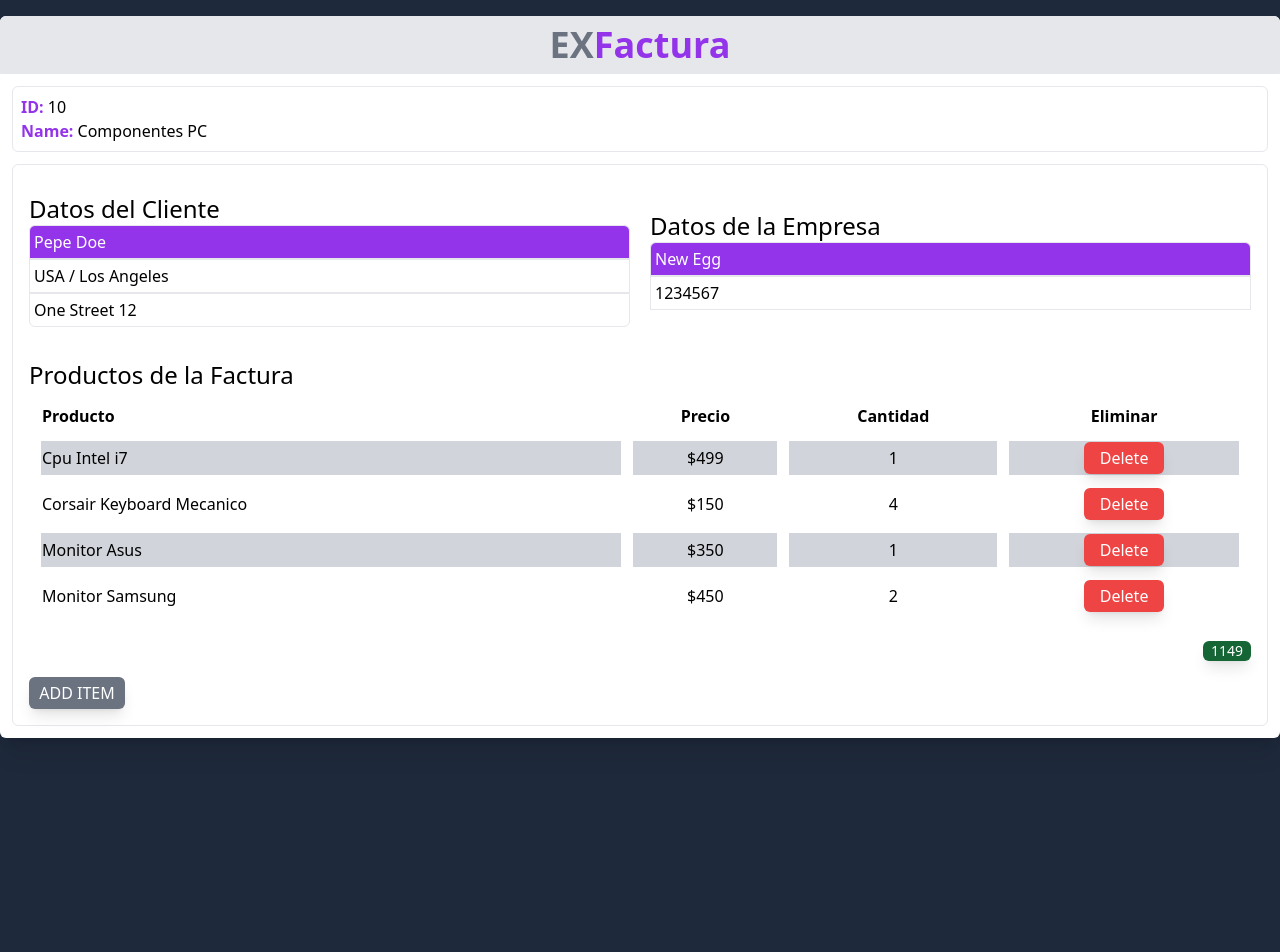
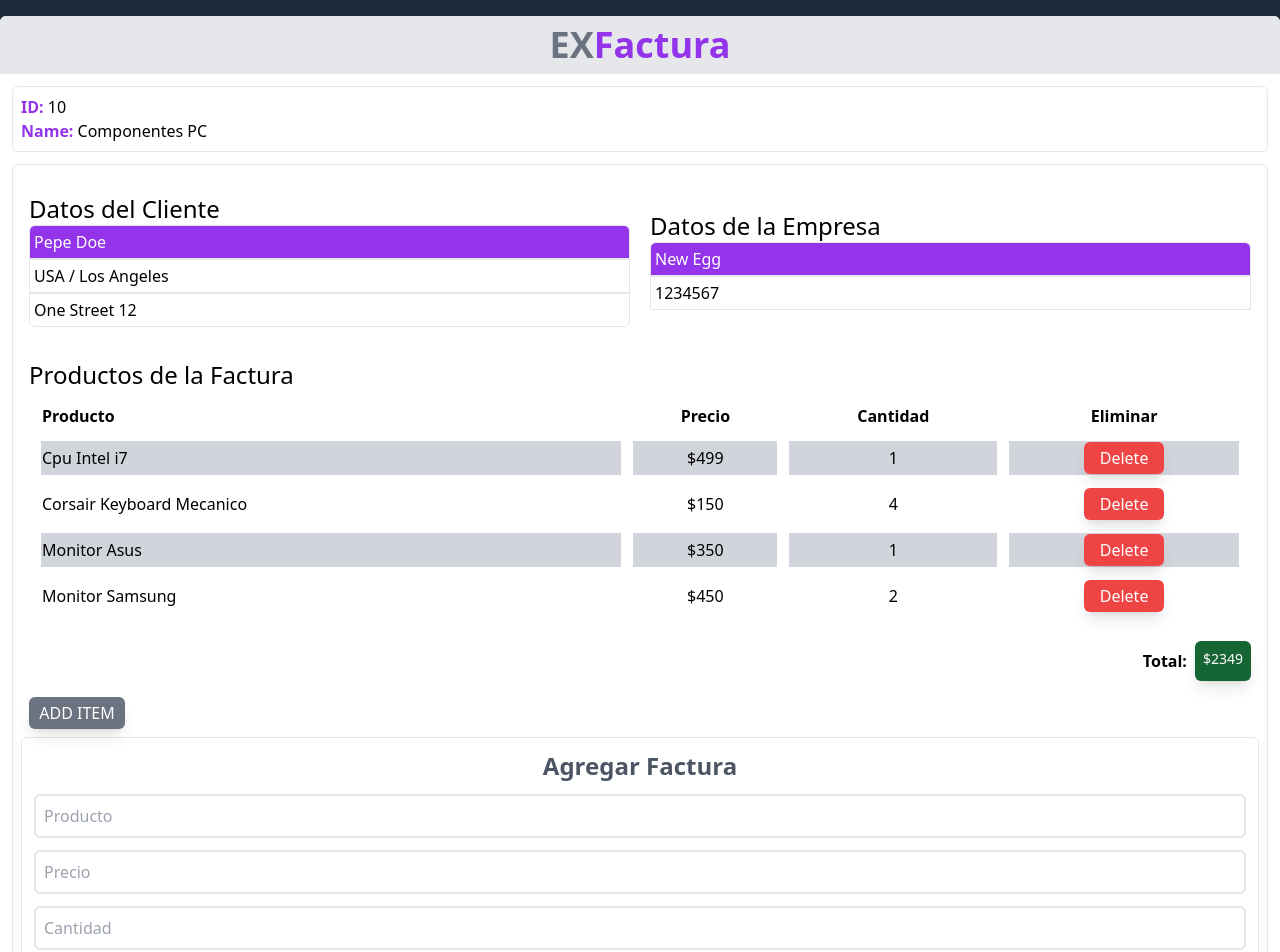
Before and after one commit to Jair-vet/Factura-REACT, a React (Vite) app: page / in a window 1280 px wide. Shown: the top 952 px of the page. Before the commit the page ends 800 px from the top, so only its background shows below. Built offline with nearby package versions, Linux system fonts and the light colour scheme.

Commit message:
Creamos el formulario para agregar mas produtos a la actura

```diff
--- a/src/components/InvoiceApp.jsx
+++ b/src/components/InvoiceApp.jsx
@@ -3,10 +3,11 @@ import { getInvoice } from "../services/getInvoice"
 import { InvoiceInfo } from "./InvoiceInfo"
 import { InvoiceView } from "./InvoiceView"
 import { TableProducts } from "./TableProducts"
+import { TotalView } from "./TotalView"
 
 export const InvoiceApp = () => {
 
-    const { id, name, client, company, items} = getInvoice()
+    const { id, name, client, company, items, total} = getInvoice()
 
   return (
     <div className="container mx-auto mt-4 rounded-md shadow-xl bg-white">
@@ -37,14 +38,37 @@ export const InvoiceApp = () => {
                             />
                     </div>
 
-                    <div className="p-2 flex justify-end">
-                        <button className="shadow-lg rounded-md duration-300 bg-green-800 text-sm text-white w-12">1149</button>
-                    </div>
+                    {/* Total */}
+                    <TotalView
+                        total={total}
+                    />
 
                     {/* Button */}
                     <div className="p-2">
                         <button className="bg-gray-500 uppercase p-1 shadow-lg text-white w-24 rounded-md duration-300 hover:bg-gray-600">Add Item</button>
                     </div>
+
+                    <form className="flex flex-col space-y-3 p-3 border rounded-md">
+                        <h2 className="text-2xl text-center font-extrabold text-gray-600">Agregar Factura</h2>
+                        <input
+                            type="text"
+                            name="product"
+                            placeholder="Producto"
+                            className="p-2 border-2 rounded-md"
+                        />
+                        <input
+                            type="text"
+                            name="price"
+                            placeholder="Precio"
+                            className="p-2 border-2 rounded-md"
+                        />
+                        <input
+                            type="text"
+                            name="quantity"
+                            placeholder="Cantidad"
+                            className="p-2 border-2 rounded-md"
+                        />
+                    </form>
                 </div>
             </div>
         </div>
```
